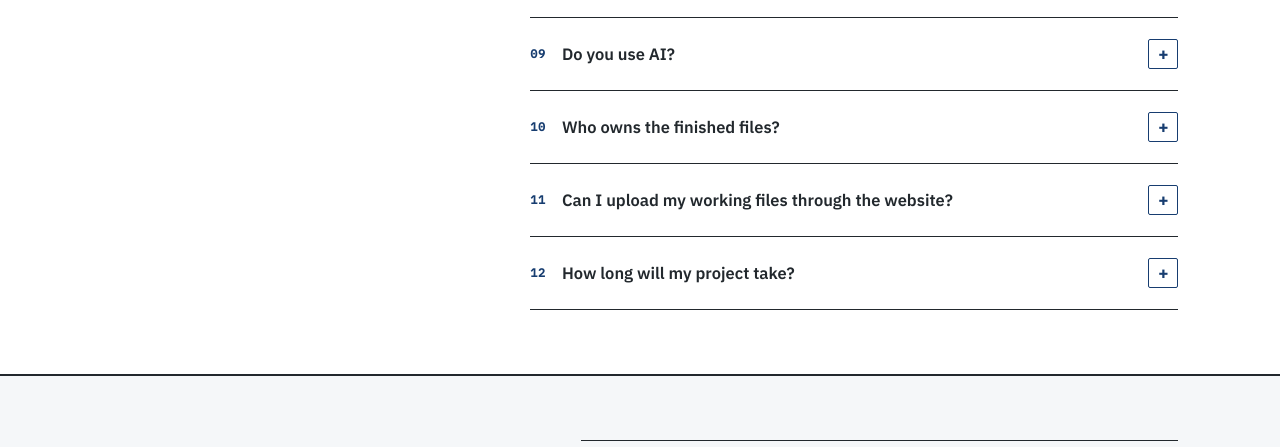
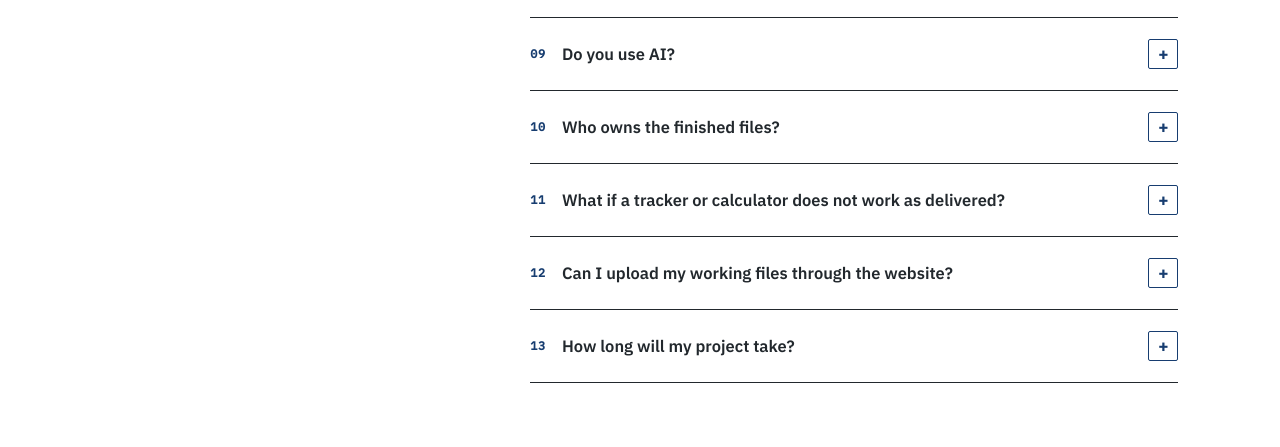
Before and after one commit to JJovel-09/Jovel-Creative, a PHP site: page /faq in a window 1280 px wide. Shown: the part 1156-1603 px from the top of the page. Run offline with PHP 8.4, Linux system fonts and the light colour scheme.

Commit message:
Add functionality guarantee to FAQ

```diff
--- a/faq.php
+++ b/faq.php
@@ -49,6 +49,10 @@ $faqs = [
     [
         'q' => 'Who owns the finished files?',
         'a' => 'After full payment, you receive the customized final deliverables for your business to keep, edit and use. Jovel Creative retains its general methods, know-how and reusable non-client-specific components.',
+    ],
+    [
+        'q' => 'What if a tracker or calculator does not work as delivered?',
+        'a' => 'Custom trackers and calculators include a 14-day functionality guarantee for the functionality Jovel Creative delivered in the agreed platform. If something we built is not working as delivered, we correct it. New features, changed requirements or later client modifications are separate updates.',
     ],
     [
         'q' => 'Can I upload my working files through the website?',
```
